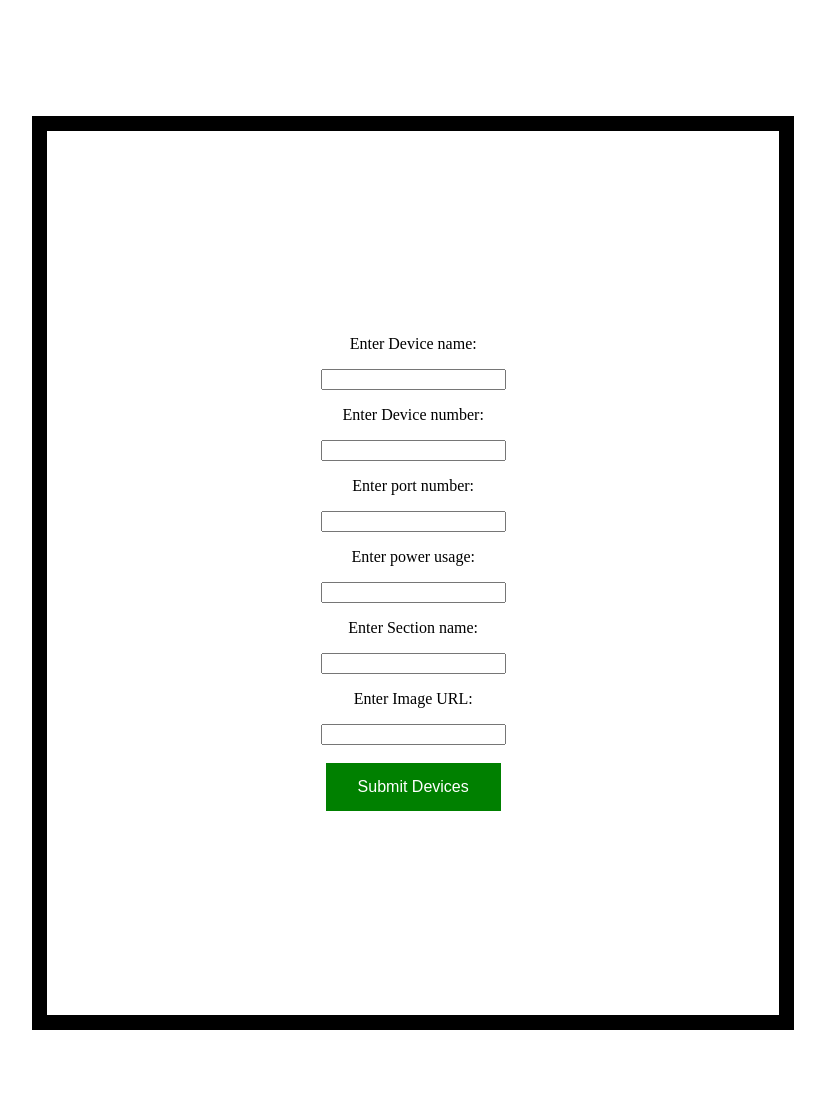
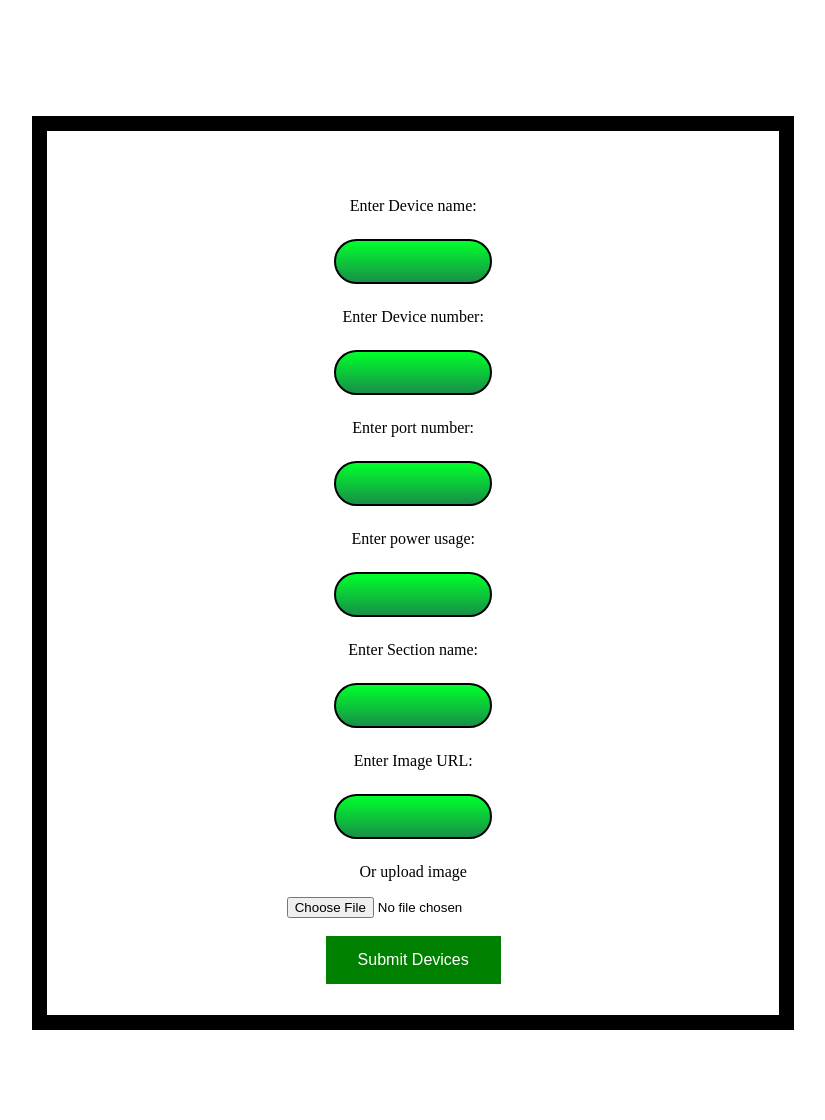
Before and after one commit to josealdaco/wifioutlet, a Flask app: template templates/device_form.html in a window 1280 px wide. Shown: the part 228-1348 px from the top of the page, without its empty margins (355-1180 px from the left). Run offline with Flask 2, Linux system fonts and the light colour scheme; the template is opened without the code that fills it, so the values that code supplies are empty.

```diff
--- a/app.py
+++ b/app.py
@@ -116,13 +116,24 @@ def publish_devices():
     section_name = request.form.get('section_name')
     device_number = int(request.form.get('device_number'))
     section_image = request.form.get('section_image')
+    section_image2 = request.form.get('section_image2')
     user = users.find_one({'_id': ObjectId(request.form.get('user'))})
+    print("This is first section:", section_image)
+    print("This is second section:", section_image2)
+    if section_image == "":
+        print("we will insert computer image here")
+        section = {
+                'name': section_name,
+                'devices': [],
+                'image': section_image2
+                }
+    else:
+        section = {
+                'name': section_name,
+                'devices': [],
+                'image': section_image
+                }
 
-    section = {
-            'name': section_name,
-            'devices': [],
-            'image': section_image
-            }
         #  Input device with name and port amount
     for index in range(device_number):
         section['devices'].append(({'device': {
--- a/static/style.css
+++ b/static/style.css
@@ -42,8 +42,27 @@
     left:75% /*87% for line above */
 
 }
+#device_form{
+      width: 25%;
+}
 
+input[type=text] {
+  width: 100%;
+  padding: 12px 20px;
+  margin: 8px 0;
+  box-sizing: border-box;
+  border: 2px solid black;
+  background-image: linear-gradient(#00ff2b, #189048);
+   border-radius: 25px;
+   font-size:15px;
+  color: white;
+}
 
+::placeholder {
+  color: #eae4e4;
+  opacity: 1; /* Firefox */
+  font-size:15px;
+}
 
 
 .home_page_template{
--- a/templates/device_form.html
+++ b/templates/device_form.html
@@ -7,17 +7,17 @@ document.getElementById("line").style.left = "50%";
 <div class = "outlet_page_template">
     <form method = 'POST' action = '/publish/devices' id = "align_center">
         <input type = 'hidden' name = 'user' value = '{{user._id}}'>
-    <p  id = "align_center">Enter Device name:</p><input type = 'text' name = "device_name">
+    <p  id = "align_center">Enter Device name:</p><input  id = "device_form"type = 'text' name = "device_name">
     <br/>
-    <p  id = "align_center">Enter Device number:</p><input type = 'text' name = "device_number">
+    <p  id = "align_center">Enter Device number:</p><input  id = "device_form" type = 'text' name = "device_number">
     <br/>
-     <p id = "align_center">Enter port number:</p><input type = 'text' name = "port_number">
+     <p id = "align_center">Enter port number:</p><input  id = "device_form" type = 'text' name = "port_number">
      <br/>
-     <p id = "align_center">Enter power usage:</p><input type = 'text' name = "power_consumption">
+     <p id = "align_center">Enter power usage:</p><input  id = "device_form" type = 'text' name = "power_consumption">
      <br/>
-     <p id = "align_center">Enter Section name: </p><input type = 'text' name = "section_name">
+     <p id = "align_center">Enter Section name: </p><input  id = "device_form" type = 'text' name = "section_name">
      <br/>
-     <p id = "align_center">Enter Image URL: </p><input type = 'text' name = "section_image">
+     <p id = "align_center">Enter Image URL: </p><input  id = "device_form" type = 'text' name = "section_image"> <p>Or upload image</p> <input type="file" name="section_image2">
      <br/>
       <br/>
      <button class = 'button' type = 'submit'>Submit Devices</button>
```
Also changed, not shown: requirements.txt (+2 -49 lines), templates/login_page.html (+6 -5 lines), 3 other files.
